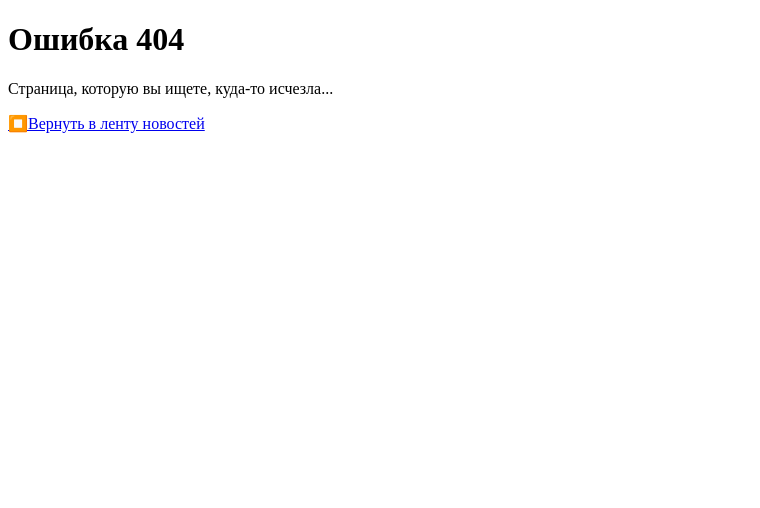
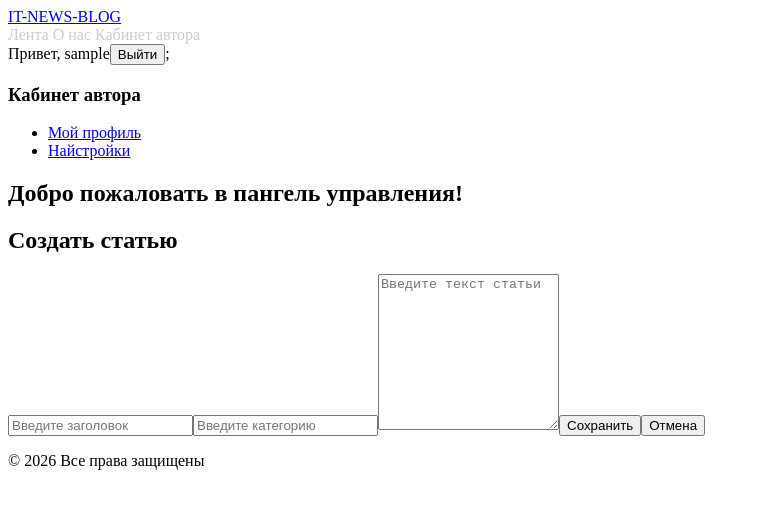
Before and after one commit to GrigoriySZ/ReactBlog, a React (Vite) app: page /dashboard/create-article in a window 1280 px wide. Before the commit this address had no page. Shown: the top 508 px of the page, without its empty margins (0-760 px from the left). Built offline with nearby package versions, Linux system fonts and the light colour scheme; sample sign-in values are in the browser's storage.

Commit message:
edit & forms

```diff
--- a/src/main.jsx
+++ b/src/main.jsx
@@ -11,6 +11,8 @@ import Settings from './pages/Settings';
 import NotFound from './pages/NotFound';
 import Login from './pages/Login';
 import Register from './pages/Register';
+import ArticleForm from './pages/ArticleEdit';
+
 import ProtectedRoute from './layouts/ProtectedRoute';
 import { AuthProvider } from './context/AuthContext';
 
@@ -40,6 +42,10 @@ createRoot(document.getElementById('root')).render(
             <Route path='profile' element={<Profile />} />
             {/* .../dashboard/settings */}
             <Route path='settings' element={<Settings />} />
+            {/* .../dashboard/create-article */}
+            <Route path='create-article' element={<ArticleForm />} />
+            {/* .../dashboard/edit-article/:articleId */}
+            <Route path='edit-article/:articleId' element={<ArticleForm />} />
           </Route>
         </Route>
         <Route path='*' element={<NotFound />} />
--- a/src/pages/ArticleEdit.jsx
+++ b/src/pages/ArticleEdit.jsx
@@ -0,0 +1,117 @@
+import { useState, useEffect } from "react";
+import { useNavigate, useParams } from "react-router-dom";
+import { useAuth } from "../context/AuthContext";
+
+function ArticleForm() {
+    const { currentUser } = useAuth();
+    const { articleId } = useParams();
+    const navigate = useNavigate();
+
+    const [title, setTitle] = useState('');
+    const [category, setCategory] = useState('');
+    const [description, setDescription] = useState('');
+
+    const [error, setError] = useState('');
+
+    const isEditMode = Boolean(articleId);
+
+    useEffect(() => {
+        if (isEditMode) {
+            const articles = JSON.parse(localStorage.getItem('blog_articles') || '[]');
+            const articleEdit = articles.find(a => a.id === articleId);
+            if (articleEdit) {
+                setError('Статья не найдена');
+                return;
+            };
+            // ЖЕСТКАЯ ПРОВЕРКА: именно автор пытается редактировать
+            if (articleEdit.authorId !== currentUser.id) {
+                alert('ВЫ МОЖЕТЕ РЕДАКТИРОВАТЬ ТОЛЬКО СВОИ СТАТЬИ');
+                navigate('/news');
+                return;
+            }
+            setTitle(articleEdit.title);
+            setCategory(articleEdit.category);
+            setDescription(articleEdit.description);
+        }
+    }, [articleId, currentUser, isEditMode, navigate]);
+
+    const handleSubmit = (e) => {
+        e.preventDefault();
+        setError('');
+
+        if (!title.trim() || !category.trim() || !description.trim()) {
+            setError('Пожалуйста, заполните все поля');
+            return;
+        }
+        const articles = JSON.parse(localStorage.getItem('blog_articles'));
+        if (isEditMode) {
+            const updateArticle = articles.map(a => {
+                if (a.id === articleId) {
+                    return {
+                        ...a,
+                        title,
+                        category,
+                        description
+                    };
+                }
+                return a
+            });
+            localStorage.setItem('blog_articles',
+                JSON.stringify(updateArticle)
+            );
+        } else {
+            const newArticle = {
+                id: Date.now().toString(),
+                title,
+                category,
+                description,
+                authorId: currentUser.id,
+                authorName: currentUser.username
+            };
+            articles.unshift(newArticle);
+            localStorage.setItem('blog_articles', JSON.stringify(articles));
+        };
+        navigate('/news');
+    };
+
+    return(
+        <div>
+            <h2>
+                { isEditMode ? "Редактировать статью" : "Создать статью"}
+            </h2>
+            {error && <p>{error}</p>}
+
+            <form onSubmit={handleSubmit}>
+                <input
+                    type="text"
+                    value={title}
+                    onChange={(e) => setTitle(e.target.value)}
+                    placeholder="Введите заголовок"
+                />
+                <input
+                    type="text"
+                    value={category}
+                    onChange={(e) => setCategory(e.target.value)}
+                    placeholder="Введите категорию"
+                />
+                <textarea
+                    rows='10'
+                    value={description}
+                    onChange={(e) => setDescription(e.target.value)}
+                    placeholder="Введите текст статьи"
+                />
+                <button type="submit">Сохранить</button>
+                <button
+                    type="button"
+                    onClick={() =>
+                        navigate(-1)
+                    }
+                >
+                    Отмена
+                </button>
+            </form>
+        </div>
+    );
+}
+
+export default ArticleForm;
--- a/src/pages/ArticlePage.jsx
+++ b/src/pages/ArticlePage.jsx
@@ -1,3 +1,4 @@
+import { useState, useEffect } from "react";
 import { useParams, useNavigate } from "react-router-dom";
 
 function ArticlePage() {
@@ -5,6 +6,15 @@ function ArticlePage() {
     const { articleId } = useParams();
     // navigate возвращает функцию, которой можно программно менять URL
     const navigate = useNavigate();
+    const [article, setArticle] = useState(null);
+
+
+    useEffect(() => {
+        const savedArticles = JSON.parse(localStorage.getItem('blog_articles') || '[]');
+        const foundArticle = savedArticles.find(a => a.id === articleId);
+        setArticle(foundArticle)
+    }, [articleId]);
+
     // Возвращает на 1 страницу назад (аналог кнопки "Назад")
     const handleGoBack = () => {
         navigate(-1);
@@ -14,12 +24,27 @@ function ArticlePage() {
         navigate('/news')
     };
 
+
+    if (!article) {
+        return (
+            <>
+                <h2>Статья не найдена</h2>
+                <button onClick={handleGoBack}>
+                    На главную ленту
+                </button>
+            </>
+        );
+    }
+
     return (
         <>
             <button onClick={handleGoBack}>⬅Назад в ленту</button>
             <div>
-                <h1>Вы читаете сатаью {artickleId}</h1>
-                <p>Здесь полноценный текст статьи</p>
+                <h1>{article.title}</h1>
+                <span>Категория: {article.category}</span>
+                <span>Автор: {article.authorName}</span>
+                <hr />
+                <p>{article.description}</p>
             </div>
             <button onClick={handleGoHome}>⏹На главную ленту</button>
         </>
--- a/src/pages/NewsFeed.jsx
+++ b/src/pages/NewsFeed.jsx
@@ -1,5 +1,7 @@
 import { useEffect, useState } from 'react';
-import { Link } from 'react-router-dom';
+import { Link, useSearchParams } from 'react-router-dom';
+// http:localhost/news?search=react&category=frontend
+import { useAuth } from '../context/AuthContext';
 
 // https:localhost/news?search=react&category=frontend
 const ARTICLE_DATA = [
@@ -22,12 +24,13 @@ const ARTICLE_DATA = [
         title: 'Статья 3',
         description: 'Описание статьи 3',
         authorId: 'system',
-        authorName: 'Рудакция',
+        authorName: 'Редакция',
         category: 'react'
     }
 ];
 
 function NewsFeed() {
+    const { currentUser } = useAuth();
     const [articles, setArticles] = useState([]);
 
     useEffect(() => {
@@ -70,18 +73,17 @@ function NewsFeed() {
             newParams.set('category', category);
         } else {
             // Удаляем параметры при удалении
-            newParams.delete;
+            newParams.delete('category');
         }
         // Обновляем параметры
         setSearchParams(newParams);
     }
 
     // ФИЛЬТРАЦИЯ НА ОСНОВЕ ПОЛУЧЕННЫХ ЗНАЧЕНИЙ
-    const filteredArticles = ARTICLE_DATA.filter((article) => {
+    const filteredArticles = articles.filter((article) => {
         // в нижнем регистре, в описании или названии
-        const matchesSearch =
-            article.title.toLowerCase().includes(searchQuery.toLowerCase()) ||
-            article.description.toLowerCase().includes(searchQuery.toLowerCase());
+        const matchesSearch = article.title.toLowerCase().includes(searchQuery.toLowerCase())
+            || article.description.toLowerCase().includes(searchQuery.toLowerCase());
 
         const matchesCategory = categoryQuery === '' || article.category === categoryQuery;
         return matchesSearch && matchesCategory;
@@ -96,6 +98,13 @@ function NewsFeed() {
     return (
         <>
             <h1>Лента свежих новостей</h1>
+            {/* КНОПКА ДОБАВЛЕНИЯ, ЕСЛИ ПОЛЬЗОВАТЕЛЬ АВТОРИЗОВАН */}
+            { currentUser && (
+                <Link to='/dashboard/create-article'>
+                    + Создать сатью
+                </Link>
+            )}
+
             {/* БЛОК ФИЛЬТРОВ И ПОИСКА */}
             <div style={{
                 display: 'flex',
@@ -121,7 +130,7 @@ function NewsFeed() {
                         onChange={handleCategoryChange}
                     >
                         <option value="">Все категории</option>
-                        <option value="javascript">JavaScript</option>
+                        <option value="javascript">Java Script</option>
                         <option value="css">CSS</option>
                         <option value="react">React</option>
                     </select>
@@ -134,15 +143,21 @@ function NewsFeed() {
                 )}
             </div>
             <div>
-                {filteredArticles.length > 0 ? (
+                { filteredArticles.length > 0 ? (
                     filteredArticles.map((article) => (
                         <article key={article.id}>
+                            <span>{article.authorName}</span>
                             <h2>{article.title}</h2>
                             <h2>{article.description}</h2>
-                            <span>{article.category.toUpperCase()}</span>
+                            <span>{article.category}</span>
                             <Link to={`/news/${article.id}`}>
                                 Читать полностью
                             </Link>
+                            { currentUser && currentUser.id === article.authorId && (
+                                <Link to={`/dashboard/edit-article/${article.id}`}>
+                                    Редактировать
+                                </Link>
+                            )}
                         </article>
                     ))
                 ) : (
```
